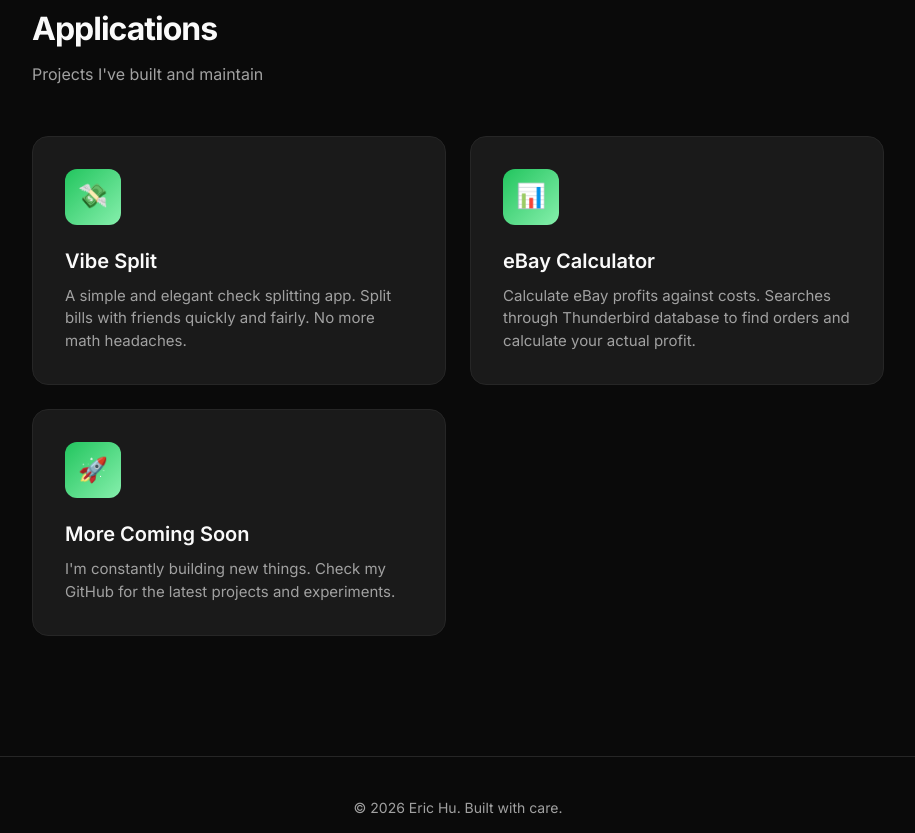
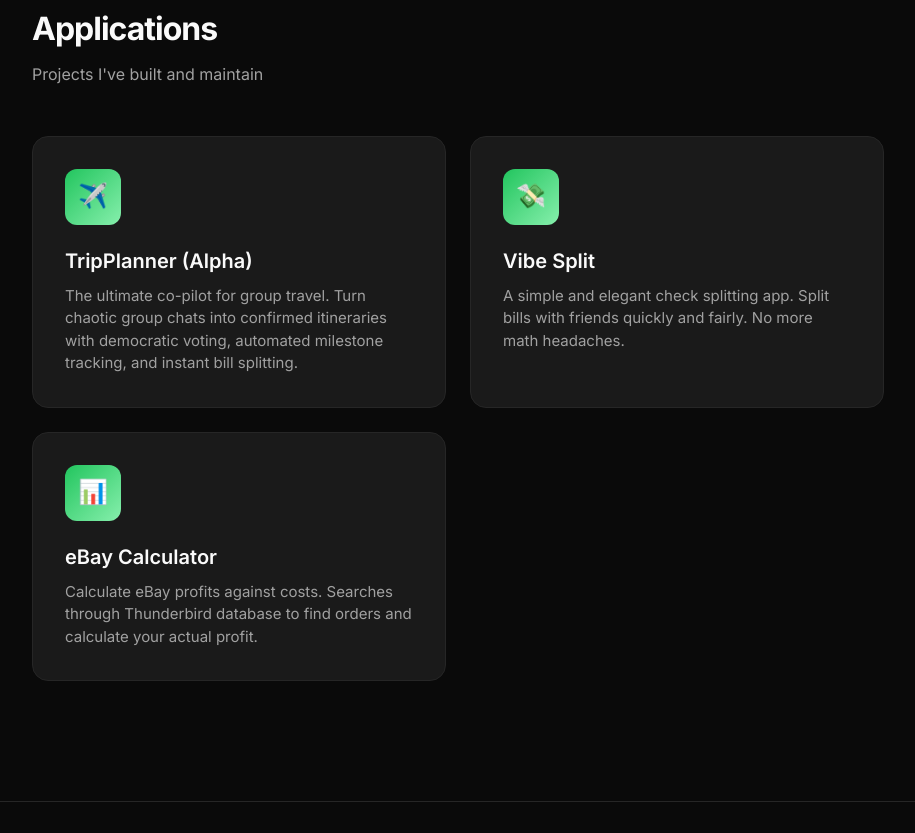
Before and after one commit to i4ybrid/i4ybrid.github.io, a plain HTML site: page index.html in a window 1280 px wide. Shown: the part 713-1546 px from the top of the page, without its empty margins (182-1097 px from the left). Drawn offline with Linux system fonts and the light colour scheme.

Commit message:
Add TripPlanner app

```diff
--- a/index.html
+++ b/index.html
@@ -263,6 +263,7 @@
         .app-card:nth-child(1) { animation-delay: 0.1s; }
         .app-card:nth-child(2) { animation-delay: 0.2s; }
         .app-card:nth-child(3) { animation-delay: 0.3s; }
+        .app-card:nth-child(4) { animation-delay: 0.4s; }
     </style>
 </head>
 <body>
@@ -296,6 +297,11 @@
                     <p>Projects I've built and maintain</p>
                 </div>
                 <div class="app-grid">
+                    <a href="https://plan.eric-hu.com" target="_blank" rel="noopener" class="app-card">
+                        <div class="app-icon">✈️</div>
+                        <h3>TripPlanner (Alpha)</h3>
+                        <p>The ultimate co-pilot for group travel. Turn chaotic group chats into confirmed itineraries with democratic voting, automated milestone tracking, and instant bill splitting.</p>
+                    </a>
                     <a href="/vibe-split/" class="app-card">
                         <div class="app-icon">💸</div>
                         <h3>Vibe Split</h3>
@@ -305,11 +311,6 @@
                         <div class="app-icon">📊</div>
                         <h3>eBay Calculator</h3>
                         <p>Calculate eBay profits against costs. Searches through Thunderbird database to find orders and calculate your actual profit.</p>
-                    </a>
-                    <a href="https://github.com/i4ybrid" target="_blank" rel="noopener" class="app-card">
-                        <div class="app-icon">🚀</div>
-                        <h3>More Coming Soon</h3>
-                        <p>I'm constantly building new things. Check my GitHub for the latest projects and experiments.</p>
                     </a>
                 </div>
             </div>
```
